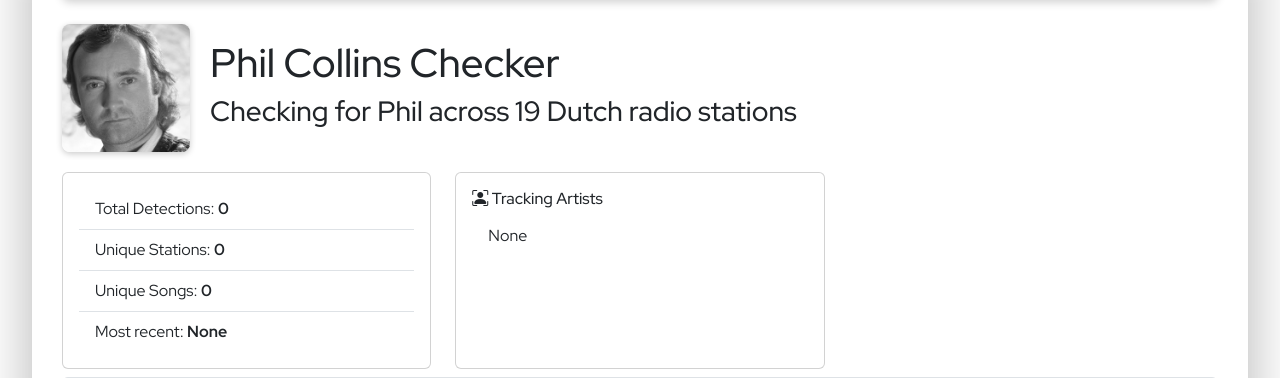
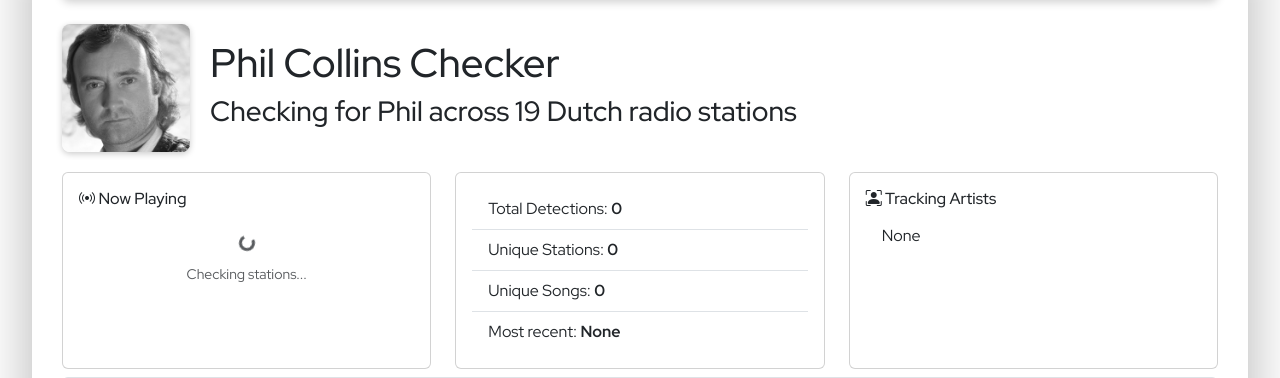
Before and after one commit to Schop/radiodetector, a Flask app: page / in a window 1280 px wide. Shown: the part 106-484 px from the top of the page. Run offline with Flask 3, Linux system fonts and the light colour scheme; data that the repository does not hold is empty; parts of the project's set-up code (start-up, migrations or seed data) failed here and were passed over; some libraries are stand-ins or nearby versions.

Commit message:
now playing feature

```diff
--- a/templates/index.html
+++ b/templates/index.html
@@ -13,6 +13,21 @@
             </div>
         </div>
         <div class="row">
+            <div class="col-md-4 mb-2">
+                <div class="card h-100">
+                    <div class="card-body">
+                        <h6 class="card-title"><i class="bi bi-broadcast"></i> Now Playing</h6>
+                        <div id="nowPlayingContent">
+                            <div class="text-center text-muted py-3">
+                                <div class="spinner-border spinner-border-sm" role="status">
+                                    <span class="visually-hidden">Loading...</span>
+                                </div>
+                                <small class="d-block mt-2">Checking stations...</small>
+                            </div>
+                        </div>
+                    </div>
+                </div>
+            </div>
             <div class="col-md-4 mb-2">
                 <div class="card h-100">
                     <div class="card-body">
@@ -43,6 +58,7 @@
                     </div>
                 </div>
             </div>
+
 
         </div>
         <!-- Charts -->
@@ -234,6 +250,57 @@
                 });
             </script>
 
+            <script>
+                // Update Now Playing card
+                function updateNowPlaying() {
+                    fetch('/api/now-playing')
+                        .then(response => response.json())
+                        .then(data => {
+                            const container = document.getElementById('nowPlayingContent');
+
+                            if (data.success && data.playing && data.playing.length > 0) {
+                                let html = '<ul class="list-group list-group-flush">';
+                                data.playing.forEach(item => {
+                                    html += `
+                                        <li class="list-group-item">
+                                            <div class="d-flex justify-content-between align-items-start">
+                                                <div>
+                                                    <div class="fw-bold">${item.station}</div>
+                                                    <div class="text-muted small">${item.artist} - ${item.song}</div>
+                                                </div>
+                                                <span class="badge bg-success rounded-pill">${item.time_ago}</span>
+                                            </div>
+                                        </li>
+                                    `;
+                                });
+                                html += '</ul>';
+                                container.innerHTML = html;
+                            } else {
+                                container.innerHTML = `
+                                    <div class="text-center text-muted py-3">
+                                        <i class="bi bi-music-note-beamed" style="font-size: 2rem;"></i>
+                                        <p class="mb-0 mt-2">Nothing playing now</p>
+                                    </div>
+                                `;
+                            }
+                        })
+                        .catch(err => {
+                            console.error('Failed to load now playing:', err);
+                            document.getElementById('nowPlayingContent').innerHTML = `
+                                <div class="text-center text-muted py-3">
+                                    <small>Error loading data</small>
+                                </div>
+                            `;
+                        });
+                }
+
+                // Initial load
+                updateNowPlaying();
+
+                // Refresh every 60 seconds
+                setInterval(updateNowPlaying, 60000);
+            </script>
+
             <div class="actions mb-3">
                 <a href="/api/export" class="btn btn-primary">Export CSV</a>
             </div>
--- a/web_app.py
+++ b/web_app.py
@@ -455,6 +455,72 @@
             'data': [day[1] for day in sorted_days]
         }
     }
+
+@app.route('/api/now-playing')
+def now_playing():
+    """Get currently playing songs by target artists (detected in last 10 minutes)"""
+    try:
+        conn, db_type = get_db_connection()
+        c = db.get_dict_cursor(conn, db_type)
+
+        # Get target artists
+        target_artists = get_setting('target_artists', [])
+
+        if not target_artists:
+            return jsonify({'success': True, 'playing': []})
+
+        # Get songs detected in last 10 minutes - most recent per station
+        cutoff_time = (datetime.now() - timedelta(minutes=10)).isoformat()
+
+        # Get all stations that have songs in the last 10 minutes
+        db.execute_query(c, "SELECT DISTINCT station FROM songs WHERE timestamp > ?", (cutoff_time,), db_type)
+        stations = [row['station'] for row in c.fetchall()]
+
+        # Get the most recent song for each station
+        now_playing_list = []
+        for station in stations:
+            db.execute_query(c, """
+                SELECT station, artist, song, timestamp
+                FROM songs
+                WHERE station = ? AND timestamp > ?
+                ORDER BY timestamp DESC
+                LIMIT 1
+            """, (station, cutoff_time), db_type)
+
+            song_data = c.fetchone()
+            if song_data and song_data['artist'] in target_artists:
+                ts = parse_iso_timestamp(song_data['timestamp'])
+                if ts:
+                    time_ago = datetime.now() - ts
+                    minutes_ago = int(time_ago.total_seconds() / 60)
+                    if minutes_ago == 0:
+                        time_ago_str = 'Just now'
+                    elif minutes_ago == 1:
+                        time_ago_str = '1 min ago'
+                    else:
+                        time_ago_str = f'{minutes_ago} mins ago'
+                else:
+                    time_ago_str = 'Recently'
+
+                now_playing_list.append({
+                    'station': song_data['station'],
+                    'artist': song_data['artist'],
+                    'song': song_data['song'],
+                    'time_ago': time_ago_str
+                })
+
+        conn.close()
+
+        return jsonify({
+            'success': True,
+            'playing': now_playing_list
+        })
+    except Exception as e:
+        return jsonify({
+            'success': False,
+            'error': str(e),
+            'playing': []
+        })
 
 @app.route('/api/station/<station_name>/charts')
 def station_charts(station_name):
```
